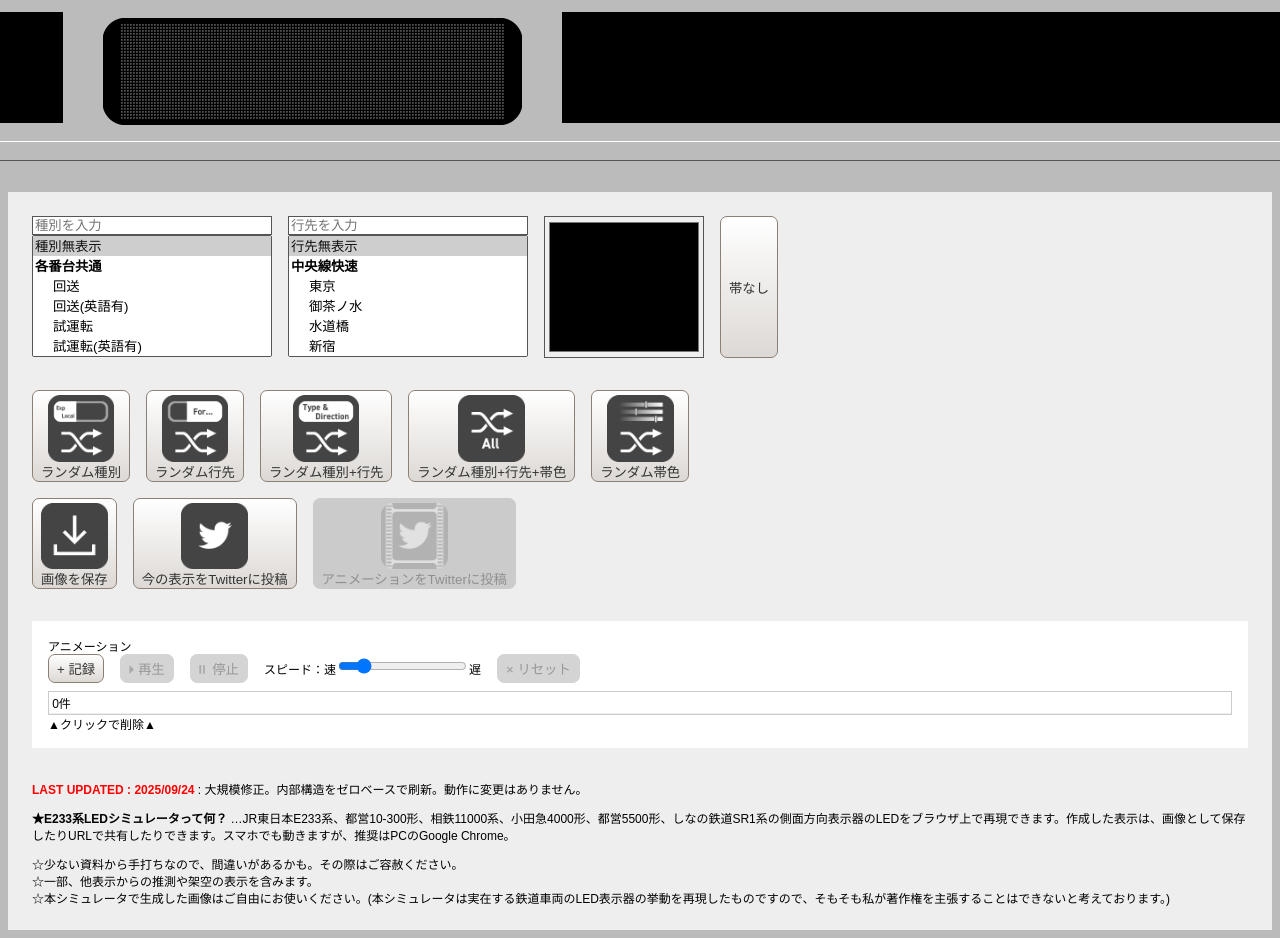
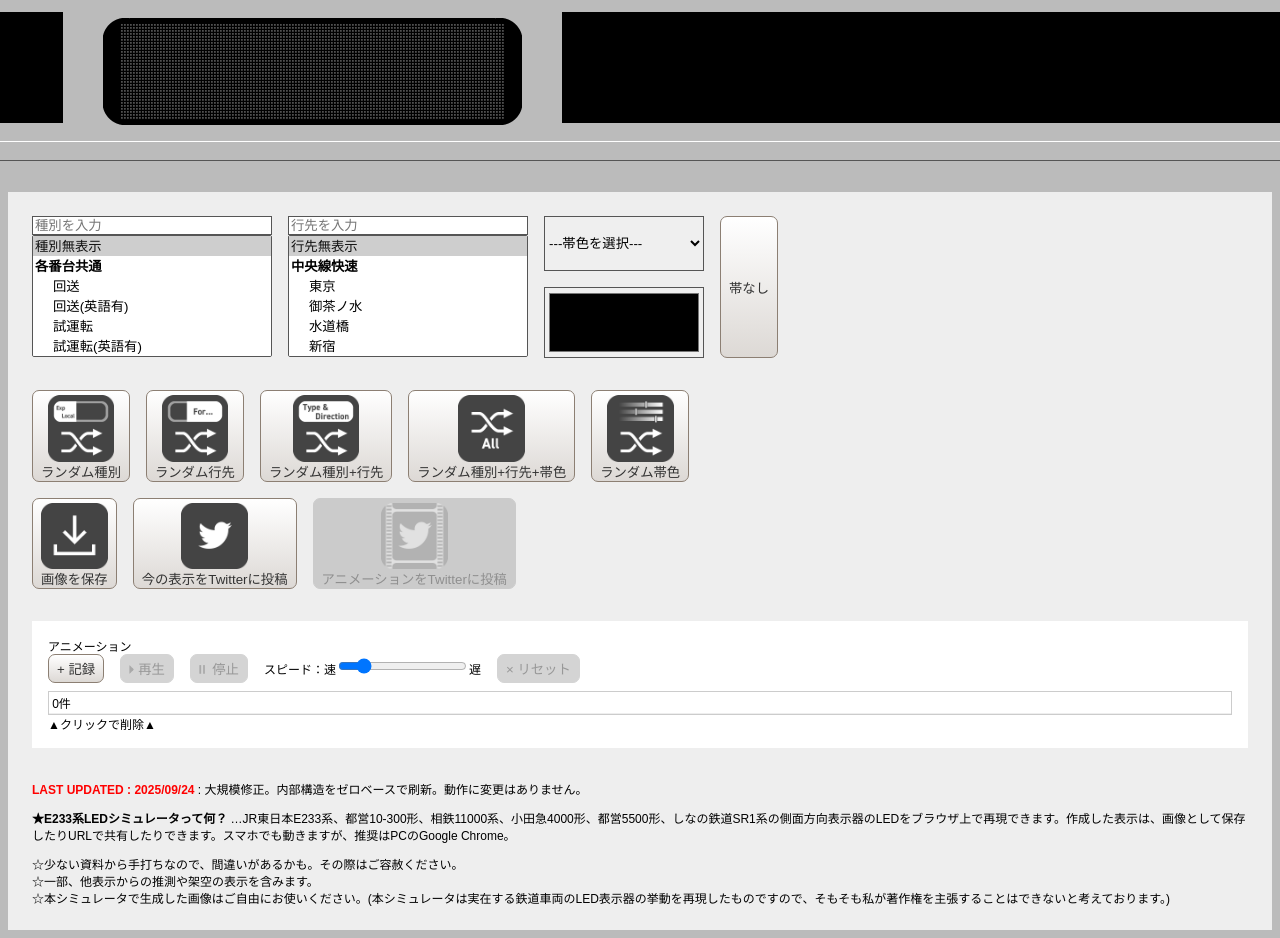
Before and after one commit to kasu-me/Series-E233-LED-Simulator, a PHP site: page / in a window 1280 px wide. Run offline with PHP 8.4, Linux system fonts and the light colour scheme; some web fonts are replaced.

Commit message:
帯色プリセット機能を追加

```diff
--- a/css/main.css
+++ b/css/main.css
@@ -133,8 +133,15 @@ p:last-child {
 				display: flex;
 				gap: 1.0rem;
 
+				& select {
+					display: block;
+					height: calc(50% - 1.0rem);
+					width: 10rem;
+					margin-bottom: 1.0rem;
+				}
+
 				& #color-select-box {
-					height: auto;
+					height: 50%;
 					width: 10rem;
 					cursor: pointer;
 				}
@@ -315,11 +322,21 @@ div#file-time {
 				&#color-container {
 					margin-top: 2.5rem;
 					margin-bottom: 10vw;
+					width: 100%;
 
-					& #color-select-box,
+					&>div,
 					& #no-color-button {
+						font-size: 4vw;
 						width: 50%;
-						font-size: 4vw;
+					}
+
+					&>div>select,
+					&>div>#color-select-box {
+						width: 100%;
+					}
+
+					&>div>select {
+						background-color: #fff;
 					}
 				}
 			}
--- a/index.php
+++ b/index.php
@@ -107,7 +107,19 @@
 				}
 			}
 			echo '</select>';
-			?></div><div id="color-container"><input type="color" id="color-select-box" value="#000000" title="帯色選択" class="led-control-box"><button id="no-color-button">帯なし</button></div>
+			?></div><div id="color-container">
+				<div><select id="color-select-presets" title="帯色を選択">
+					<option>---帯色を選択---</option>
+					<option value="0">0番台</option>
+					<option value="1000">1000番台</option>
+					<option value="2000">2000番台</option>
+					<option value="3000">3000番台</option>
+					<option value="5000">5000番台</option>
+					<option value="6000">6000番台</option>
+					<option value="7000">7000番台</option>
+					<option value="8000">8000番台</option>
+				</select><input type="color" id="color-select-box" value="#000000" title="帯色選択" class="led-control-box"></div>
+				<button id="no-color-button">帯なし</button></div>
 		</DIV>
 		<DIV id="" class="button-area">
 			<BUTTON class="large-button" id="random-shubetsu-button"><img src="/resources/img/buttons/rnd_shubetsu.png">ランダム種別</BUTTON><BUTTON class="large-button" id="random-ikisaki-button"><img src="/resources/img/buttons/rnd_ikisaki.png">ランダム行先</BUTTON><BUTTON class="large-button" id="random-shubetsu-ikisaki-button"><img src="/resources/img/buttons/rnd_shubetsuandikisaki.png">ランダム種別+行先</BUTTON><BUTTON class="large-button" id="random-shubetsu-ikisaki-color-button"><img src="/resources/img/buttons/rnd_all.png">ランダム種別+行先+帯色</BUTTON><BUTTON class="large-button" id="random-color-button"><img src="/resources/img/buttons/rnd_clr.png">ランダム帯色</BUTTON>
--- a/js/main.js
+++ b/js/main.js
@@ -90,6 +90,7 @@ window.addEventListener("DOMContentLoaded", () => {
 	const colorBar = document.getElementById("color-bar");
 	const shuTextBox = document.getElementById("shubetsu-textbox");
 	const ikiTextBox = document.getElementById("ikisaki-textbox");
+	const colorSelectPresetSelectBox = document.getElementById("color-select-presets");
 
 	//キャンバス設定
 	const canvas = document.getElementById("mainled");
@@ -197,6 +198,7 @@ window.addEventListener("DOMContentLoaded", () => {
 		ctx.fillRect(0, 4, 55, 111);
 		ctx.fillRect(554, 4, 55, 111);
 		colorBar.style.background = color;
+		colorSelectPresetSelectBox.selectedIndex = (presetColors.filter(preset => preset == color).length > 0) ? presetColors.indexOf(color) : 0;
 	}
 
 	//CANVASを空にする
@@ -290,6 +292,28 @@ window.addEventListener("DOMContentLoaded", () => {
 			selectBox.focus();
 			selectBox.click();
 		});
+	});
+
+	//色プリセット選択ボックス
+	//プリセット色
+	const presetColors = [
+		"",
+		"#fd952f",//0番台
+		"#22c3fb",//1000番台
+		"#bbbbbb",//2000番台
+		"#28ae2e",//3000番台
+		"#fc1c19",//5000番台
+		"#91d55a",//6000番台
+		"#1ba170",//7000番台
+		"#fecd3e",//8000番台
+	];
+	colorSelectPresetSelectBox.querySelectorAll("option").forEach((opt, index) => {
+		opt.style.backgroundColor = presetColors[index];
+	});
+	colorSelectPresetSelectBox.addEventListener("change", () => {
+		const selectedColor = presetColors[colorSelectPresetSelectBox.selectedIndex];
+		colorInputBox.value = selectedColor;
+		setColorToDisplay(selectedColor);
 	});
 
 	//画像保存ボタンイベント
```
